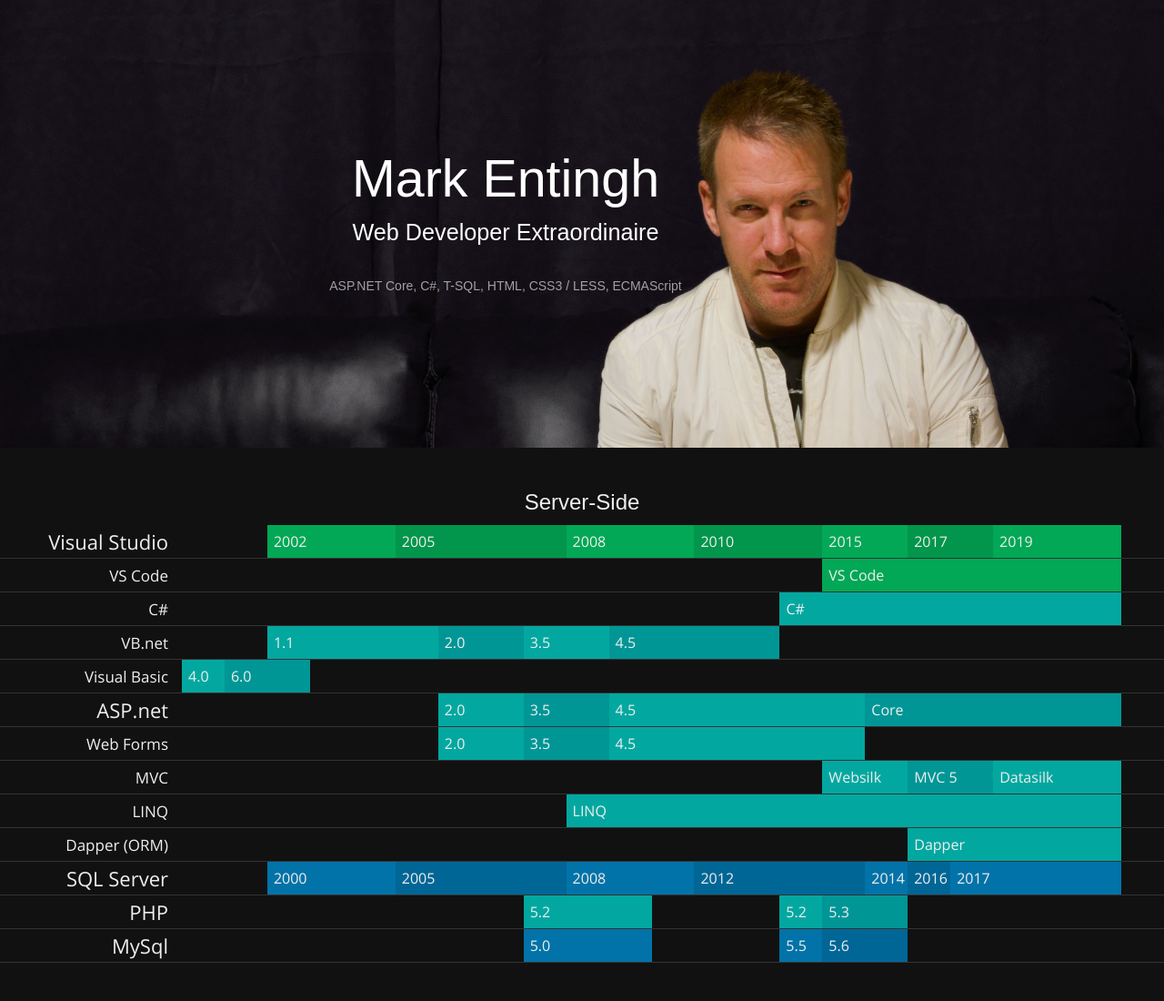
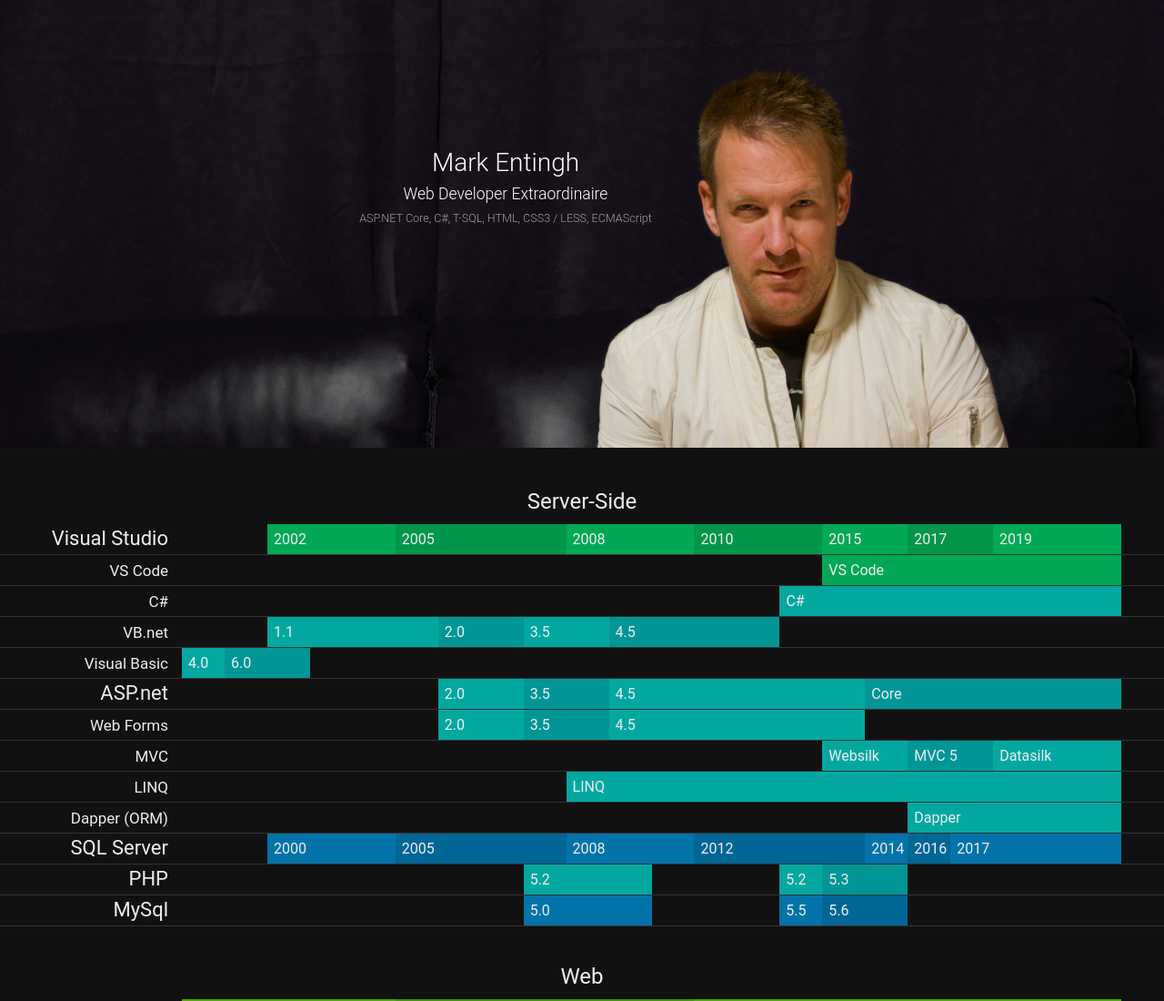
Before and after one commit to markentingh/markentingh, a website: page index.html in a window 1280 px wide. Shown: the top 1100 px of the page at 91% size. Drawn offline with nearby package versions, Linux system fonts and the light colour scheme; a web font is replaced by a local one.

Commit message:
updated font to roboto

```diff
--- a/style.less
+++ b/style.less
@@ -1,52 +1,6 @@
 /* fonts */
 
-@font-face {
-  font-family: 'Open Sans';
-  font-style: italic;
-  font-weight: 300;
-  src: local('Open Sans Light Italic'), local('OpenSans-LightItalic'), url(/fonts/opensans/opensans-lightitalic.woff2) format('woff2');
-  unicode-range: U+0000-00FF, U+0131, U+0152-0153, U+02C6, U+02DA, U+02DC, U+2000-206F, U+2074, U+20AC, U+2212, U+2215;
-}
-
-@font-face {
-  font-family: 'Open Sans';
-  font-style: italic;
-  font-weight: 400;
-  src: local('Open Sans Italic'), local('OpenSans-Italic'), url(/fonts/opensans/opensans-italic.woff2) format('woff2');
-  unicode-range: U+0000-00FF, U+0131, U+0152-0153, U+02C6, U+02DA, U+02DC, U+2000-206F, U+2074, U+20AC, U+2212, U+2215;
-}
-
-@font-face {
-  font-family: 'Open Sans';
-  font-style: italic;
-  font-weight: 700;
-  src: local('Open Sans Bold Italic'), local('OpenSans-BoldItalic'), url(/fonts/opensans/opensans-bolditalic.woff2) format('woff2');
-  unicode-range: U+0000-00FF, U+0131, U+0152-0153, U+02C6, U+02DA, U+02DC, U+2000-206F, U+2074, U+20AC, U+2212, U+2215;
-}
-
-@font-face {
-  font-family: 'Open Sans';
-  font-style: normal;
-  font-weight: 300;
-  src: local('Open Sans Light'), local('OpenSans-Light'), url(/fonts/opensans/opensans-light.woff2) format('woff2');
-  unicode-range: U+0000-00FF, U+0131, U+0152-0153, U+02C6, U+02DA, U+02DC, U+2000-206F, U+2074, U+20AC, U+2212, U+2215;
-}
-
-@font-face {
-  font-family: 'Open Sans';
-  font-style: normal;
-  font-weight: 400;
-  src: local('Open Sans Regular'), local('OpenSans-Regular'), url(/fonts/opensans/opensans-regular.woff2) format('woff2');
-  unicode-range: U+0000-00FF, U+0131, U+0152-0153, U+02C6, U+02DA, U+02DC, U+2000-206F, U+2074, U+20AC, U+2212, U+2215;
-}
-
-@font-face {
-  font-family: 'Open Sans';
-  font-style: normal;
-  font-weight: 700;
-  src: local('Open Sans Bold'), local('OpenSans-Bold'), url(/fonts/opensans/opensans-bold.woff2) format('woff2');
-  unicode-range: U+0000-00FF, U+0131, U+0152-0153, U+02C6, U+02DA, U+02DC, U+2000-206F, U+2074, U+20AC, U+2212, U+2215;
-}
+@import url('https://fonts.googleapis.com/css2?family=Roboto:ital,wght@0,100;0,300;0,500;1,300&display=swap');
 
 /* reset */
 body, div, span, h1, h2, h3, h4, h5, h6, p, blockquote, pre,a, code, img, strong, b, u, i, ol, ul, li,
@@ -56,10 +10,10 @@
 
 /* body */
 body{font-weight:400; color:#eee; background-color:#111;}
-body, h1, h2, h3, h4, h5, h6, span, input, select, textarea{font-family: Open Sans, Arial, Helvetica, sans;}
+body, h1, h2, h3, h4, h5, h6, span, input, select, textarea{font-family: 'Roboto', Arial, Helvetica, sans;}
 
 /* fonts */
-h1, h2, h3, h4, h5, h6{font-family: 'Jaldi', sans-serif; line-height:1.25}
+h1, h2, h3, h4, h5, h6{font-family: 'Roboto', sans-serif; line-height:1.25}
 h1{font-size: 82px;}
 h2{font-size: 56px;}
 h3{font-size: 48px;}
@@ -82,9 +36,9 @@
   img.bg{width:100%; position:relative; bottom:0;}
   .intro{position:absolute; display:table; width:100%; color:#fff; z-index:1000; top:230px; left:-100px; zoom:0.7; text-align:center;}
   .content{display:table-cell; vertical-align:middle; zoom:1;
-    h1{padding-bottom:10px;}
-    h4{padding-bottom:50px;}
-    h6{opacity:0.6;}
+    h1{font-size:40px; font-weight:300; padding-bottom:10px;}
+    h4{font-size:25px; font-weight:300; padding-bottom:10px;}
+    h6{font-size:18px; font-weight:300; opacity:0.6;}
   }
 }
 
@@ -94,7 +48,7 @@
 .divider{width:100%; height:2px; background-color:#333; font-size:0px; margin:0 0 20px 0;}
 
 /* bio */
-.bio{font-family: 'Jaldi', sans-serif; font-size:24px; padding:50px 0px 50px 0px}
+.bio{font-size:24px; padding:50px 0px 50px 0px}
 .bio .content{max-width:1030px;}
 .bio p{padding-bottom:30px;}
 
```
Also changed, not shown: style.css.
